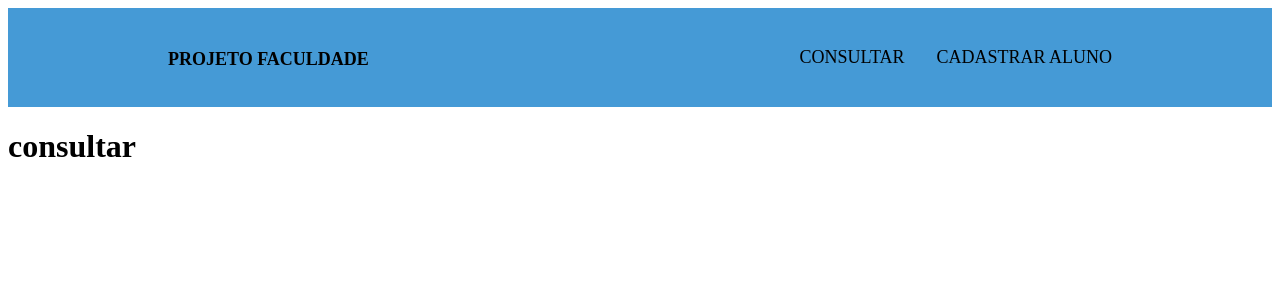
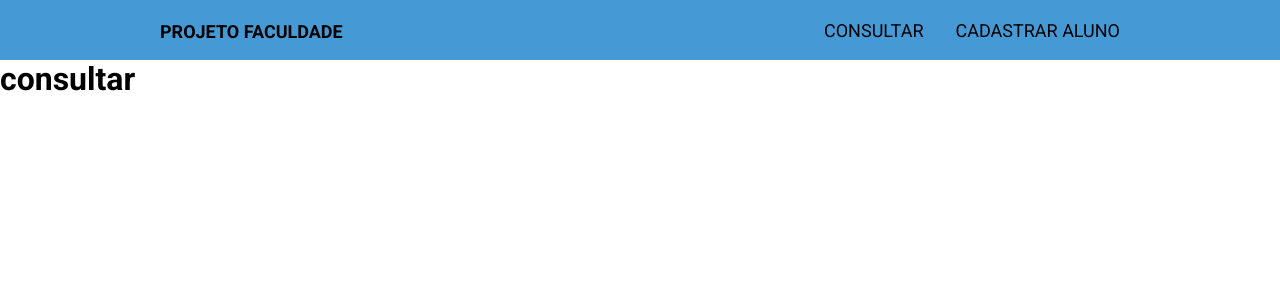
Before and after one commit to Higoralmeida702/ProjetoFaculdade, a React (Vite) app in the folder Front-End/: page / in a window 1280 px wide. Shown: the top 300 px of the page. Built offline with nearby package versions, Linux system fonts and the light colour scheme.

Commit message:
Adicionado estilização global

```diff
--- a/Front-End/src/styles.css
+++ b/Front-End/src/styles.css
@@ -0,0 +1,13 @@
+@import url('https://fonts.googleapis.com/css2?family=Roboto:ital,wght@0,100;0,300;0,400;0,500;0,700;0,900;1,100;1,300;1,400;1,500;1,700;1,900&display=swap');
+
+
+* {
+    margin: 0;
+    padding: 0;
+}
+
+body {
+    font-family: "Roboto", sans-serif;
+
+
+}
```
